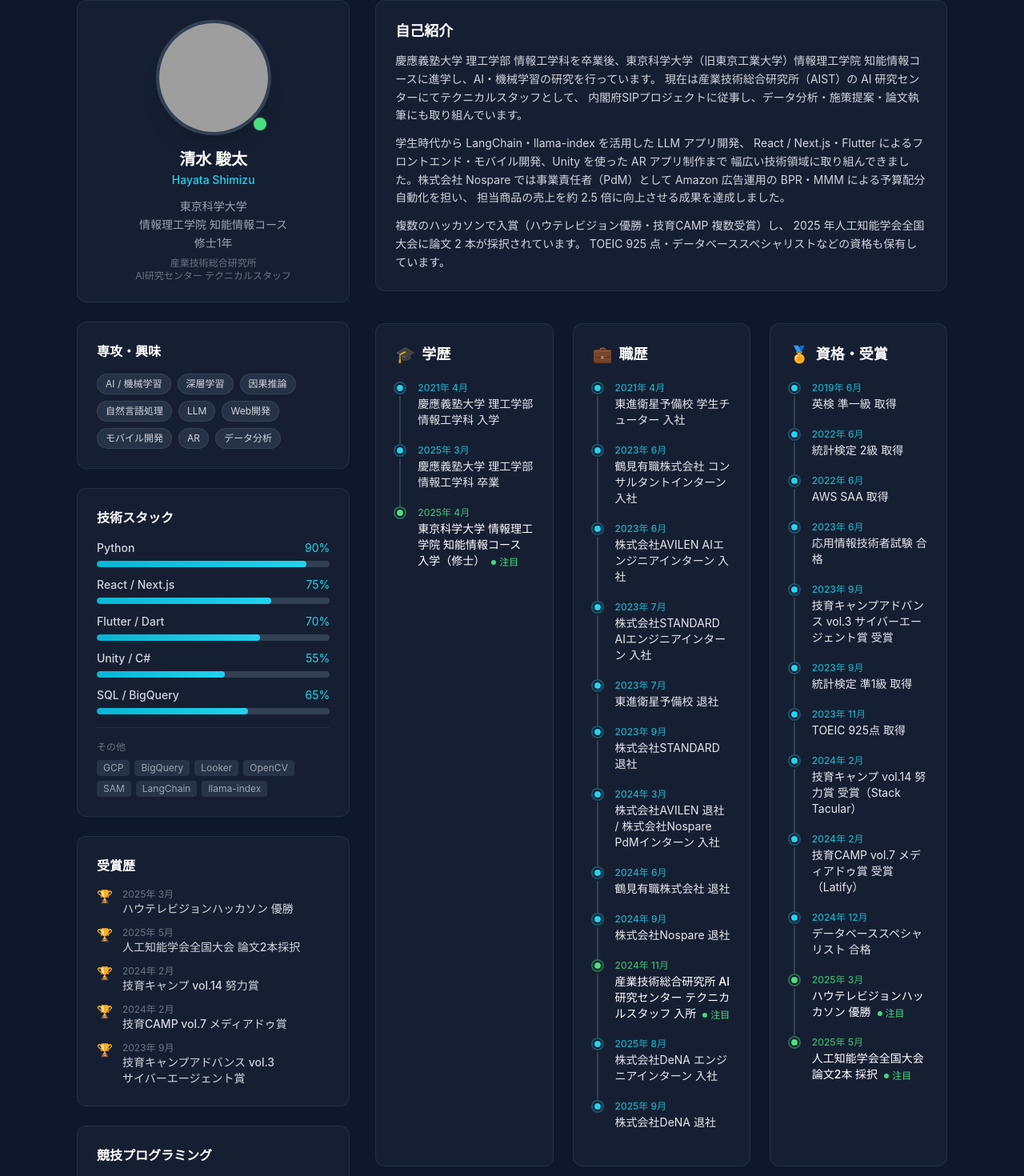
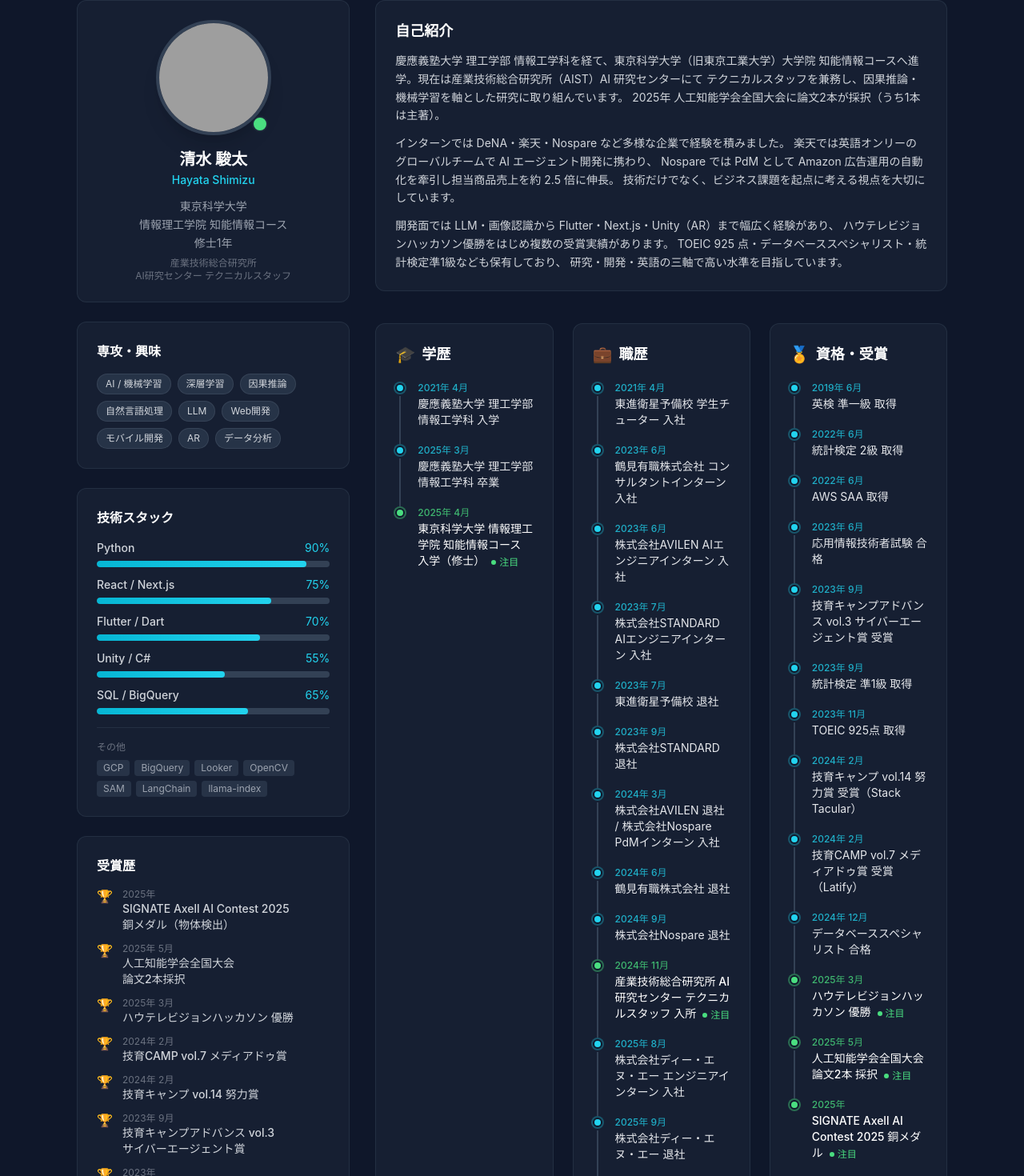
Before and after one commit to tomatoboy-hub/PortFolio, a React (Create React App) app: page /about in a window 1280 px wide. Shown: the part 204-1674 px from the top of the page at 80% size. Built offline with nearby package versions, Linux system fonts and the light colour scheme; grey boxes are pictures that could not be loaded.

Commit message:
modify:0316:経歴追加

```diff
--- a/src/components/AboutPage.js
+++ b/src/components/AboutPage.js
@@ -28,11 +28,13 @@ function SkillBar({ name, level }) {
 }
 
 const awards = [
+  { year: '2025年', title: 'SIGNATE Axell AI Contest 2025\n銅メダル（物体検出）' },
+  { year: '2025年 5月', title: '人工知能学会全国大会\n論文2本採択' },
   { year: '2025年 3月', title: 'ハウテレビジョンハッカソン 優勝' },
-  { year: '2025年 5月', title: '人工知能学会全国大会 論文2本採択' },
+  { year: '2024年 2月', title: '技育CAMP vol.7 メディアドゥ賞' },
   { year: '2024年 2月', title: '技育キャンプ vol.14 努力賞' },
-  { year: '2024年 2月', title: '技育CAMP vol.7 メディアドゥ賞' },
   { year: '2023年 9月', title: '技育キャンプアドバンス vol.3\nサイバーエージェント賞' },
+  { year: '2023年', title: 'チャットプラス主催\nチャットボットコンテスト 特別賞' },
 ];
 
 function AboutPage() {
@@ -139,22 +141,22 @@ function AboutPage() {
           <div className="bg-slate-800/50 rounded-xl border border-slate-700/50 p-6 mb-6">
             <h3 className="text-lg font-semibold text-white mb-3">自己紹介</h3>
             <p className="text-gray-300 leading-relaxed text-sm">
-              慶應義塾大学 理工学部 情報工学科を卒業後、東京科学大学（旧東京工業大学）情報理工学院
-              知能情報コースに進学し、AI・機械学習の研究を行っています。
-              現在は産業技術総合研究所（AIST）の AI 研究センターにてテクニカルスタッフとして、
-              内閣府SIPプロジェクトに従事し、データ分析・施策提案・論文執筆にも取り組んでいます。
+              慶應義塾大学 理工学部 情報工学科を経て、東京科学大学（旧東京工業大学）大学院
+              知能情報コースへ進学。現在は産業技術総合研究所（AIST）AI 研究センターにて
+              テクニカルスタッフを兼務し、因果推論・機械学習を軸とした研究に取り組んでいます。
+              2025年 人工知能学会全国大会に論文2本が採択（うち1本は主著）。
             </p>
             <p className="text-gray-300 leading-relaxed text-sm mt-3">
-              学生時代から LangChain・llama-index を活用した LLM アプリ開発、
-              React / Next.js・Flutter によるフロントエンド・モバイル開発、Unity を使った AR アプリ制作まで
-              幅広い技術領域に取り組んできました。株式会社 Nospare では事業責任者（PdM）として
-              Amazon 広告運用の BPR・MMM による予算配分自動化を担い、
-              担当商品の売上を約 2.5 倍に向上させる成果を達成しました。
+              インターンでは DeNA・楽天・Nospare など多様な企業で経験を積みました。
+              楽天では英語オンリーのグローバルチームで AI エージェント開発に携わり、
+              Nospare では PdM として Amazon 広告運用の自動化を牽引し担当商品売上を約 2.5 倍に伸長。
+              技術だけでなく、ビジネス課題を起点に考える視点を大切にしています。
             </p>
             <p className="text-gray-300 leading-relaxed text-sm mt-3">
-              複数のハッカソンで入賞（ハウテレビジョン優勝・技育CAMP 複数受賞）し、
-              2025 年人工知能学会全国大会に論文 2 本が採択されています。
-              TOEIC 925 点・データベーススペシャリストなどの資格も保有しています。
+              開発面では LLM・画像認識から Flutter・Next.js・Unity（AR）まで幅広く経験があり、
+              ハウテレビジョンハッカソン優勝をはじめ複数の受賞実績があります。
+              TOEIC 925 点・データベーススペシャリスト・統計検定準1級なども保有しており、
+              研究・開発・英語の三軸で高い水準を目指しています。
             </p>
           </div>
 
--- a/src/components/Footer.js
+++ b/src/components/Footer.js
@@ -1,5 +1,6 @@
 import React from 'react';
-import { FiTwitter, FiInstagram, FiFacebook } from 'react-icons/fi';
+import { FiTwitter, FiInstagram } from 'react-icons/fi';
+import { SiWantedly } from 'react-icons/si';
 
 const socialLinks = [
   {
@@ -13,9 +14,9 @@ const socialLinks = [
     label: 'Instagram',
   },
   {
-    href: 'https://www.facebook.com/profile.php?id=100091614417852',
-    icon: FiFacebook,
-    label: 'Facebook',
+    href: 'https://www.wantedly.com/id/hayata_shimizu',
+    icon: SiWantedly,
+    label: 'Wantedly',
   },
 ];
 
@@ -26,7 +27,7 @@ function Footer() {
         <div className="flex flex-col sm:flex-row items-center justify-between gap-4">
           <div>
             <p className="text-white font-semibold">清水 駿太</p>
-            <p className="text-gray-500 text-xs mt-0.5">慶應義塾大学 理工学部 情報工学科</p>
+            <p className="text-gray-500 text-xs mt-0.5">東京科学大学 情報理工学院 修士1年 / 産総研 AI研究センター</p>
           </div>
 
           <div className="flex items-center gap-3">
--- a/src/components/HomePage.js
+++ b/src/components/HomePage.js
@@ -29,9 +29,10 @@ function HomePage() {
           </div>
 
           <p className="text-gray-400 text-base sm:text-lg leading-relaxed max-w-md">
-            AI・機械学習を専攻する修士学生。LLMアプリ・Web・モバイル・AR まで
-            幅広くプロダクト開発に携わり、複数のハッカソンで入賞。
-            産総研 AI 研究センターにて内閣府 SIP プロジェクトにも従事中。
+            AI 研究とプロダクト開発、ビジネスの三軸を横断するエンジニア。
+            東京科学大学 修士課程・産総研 AI 研究センターで因果推論を研究しながら、
+            DeNA・楽天など国内トップ企業のインターンで実装力を磨いてきた。
+            人工知能学会 論文2本採択、ハッカソン複数優勝・入賞の実績あり。
           </p>
 
           <div className="flex flex-wrap gap-3">
@@ -70,9 +71,9 @@ function HomePage() {
             {[
               { label: 'TOEIC 925', icon: '📝' },
               { label: 'DBスペシャリスト', icon: '🗄️' },
-              { label: 'AWS SAA', icon: '☁️' },
               { label: 'ハウテレビジョン優勝', icon: '🏆' },
               { label: '人工知能学会 論文採択', icon: '📄' },
+              { label: 'SIGNATE 銅メダル', icon: '🥉' },
               { label: 'AtCoder 緑', icon: '💻' },
             ].map(({ label, icon }) => (
               <div key={label} className="flex items-center gap-1.5 text-xs text-gray-500">
--- a/src/components/Timeline.js
+++ b/src/components/Timeline.js
@@ -17,8 +17,10 @@ const work = [
   { year: '2024年 6月', event: '鶴見有職株式会社 退社' },
   { year: '2024年 9月', event: '株式会社Nospare 退社' },
   { year: '2024年 11月', event: '産業技術総合研究所 AI研究センター テクニカルスタッフ 入所', isCurrent: true },
-  { year: '2025年 8月', event: '株式会社DeNA エンジニアインターン 入社' },
-  { year: '2025年 9月', event: '株式会社DeNA 退社' },
+  { year: '2025年 8月', event: '株式会社ディー・エヌ・エー エンジニアインターン 入社' },
+  { year: '2025年 9月', event: '株式会社ディー・エヌ・エー 退社' },
+  { year: '2025年 10月', event: '楽天株式会社 AIエンジニアインターン 入社' },
+  { year: '2025年 10月', event: '楽天株式会社 退社', isCurrent: true },
 ];
 
 const skills = [
@@ -34,6 +36,7 @@ const skills = [
   { year: '2024年 12月', event: 'データベーススペシャリスト 合格' },
   { year: '2025年 3月', event: 'ハウテレビジョンハッカソン 優勝', isCurrent: true },
   { year: '2025年 5月', event: '人工知能学会全国大会 論文2本 採択', isCurrent: true },
+  { year: '2025年', event: 'SIGNATE Axell AI Contest 2025 銅メダル', isCurrent: true },
 ];
 
 function TimelineItem({ year, event, isLast, isCurrent }) {
--- a/src/data/internships.json
+++ b/src/data/internships.json
@@ -7,8 +7,19 @@
     "end": "在籍中",
     "isActive": true,
     "tags": ["データ分析", "因果推論", "Python", "PLSA", "ベイジアンネットワーク"],
-    "achievements": ["人工知能学会全国大会 2025 論文2本採択"],
+    "achievements": ["人工知能学会全国大会 2025 論文採択"],
     "content": "内閣府SIP（戦略的イノベーション創造プログラム）関連プロジェクトに従事。大和ハウス所有の団地を対象にした多世代交流促進プロジェクトで、1.5万人規模のアンケート設計・データ収集・分析・施策提案を担当。現場との対話を重ねてデータ収集体制を改善し、PoC提案により実行フェーズへの移行を推進。産総研主催イベントでのデータ活用提案・論文執筆にも従事。"
+  },
+  {
+    "name": "楽天株式会社",
+    "nameEn": "Rakuten",
+    "role": "AIエンジニアインターン",
+    "start": "2025年9月",
+    "end": "2025年10月",
+    "isActive": false,
+    "tags": ["AI Agent", "LLM", "Python", "英語"],
+    "achievements": [],
+    "content": "AI エージェントの開発に データアナリストとして参画。メンバーの多くが外国籍で、議論・最終報告・日常のコミュニケーションすべて英語で遂行。グローバル環境での適応力と高度な英語コミュニケーション能力を実地で磨いた。"
   },
   {
     "name": "株式会社ディー・エヌ・エー",
@@ -17,9 +28,9 @@
     "start": "2025年8月",
     "end": "2025年9月",
     "isActive": false,
-    "tags": ["エンジニアリング", "Web開発"],
+    "tags": ["エンジニアリング", "ゲームAI", "深層学習"],
     "achievements": [],
-    "content": "DeNA のサマーインターンシップに参加。2ヶ月間の実践的なエンジニアリング経験を積んだ。"
+    "content": "DeNA のサマーインターンシップに参加。ゲーム盤面の自動生成タスクに従事。1ヶ月間、深層学習を実際のプロダクト開発に適用する実践的な経験を積んだ。"
   },
   {
     "name": "株式会社Nospare",
```
